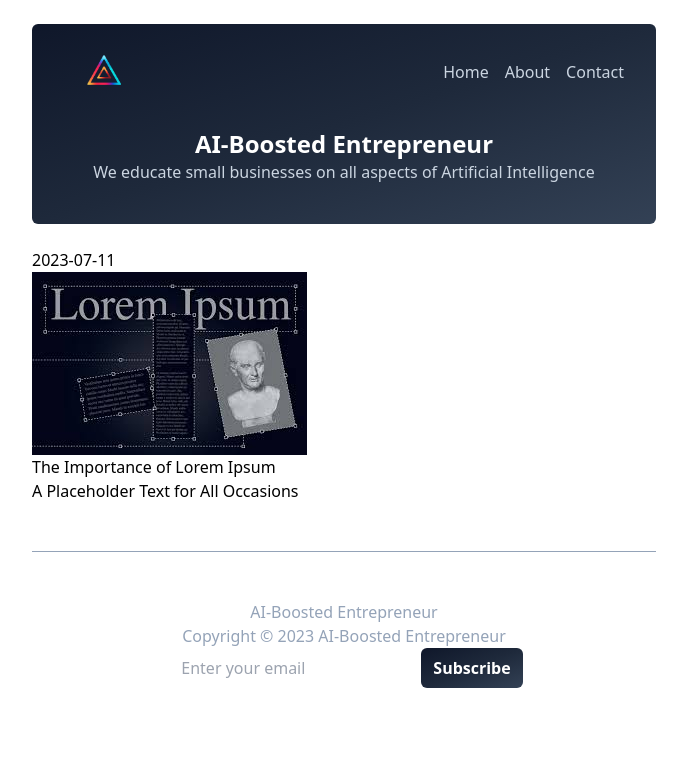
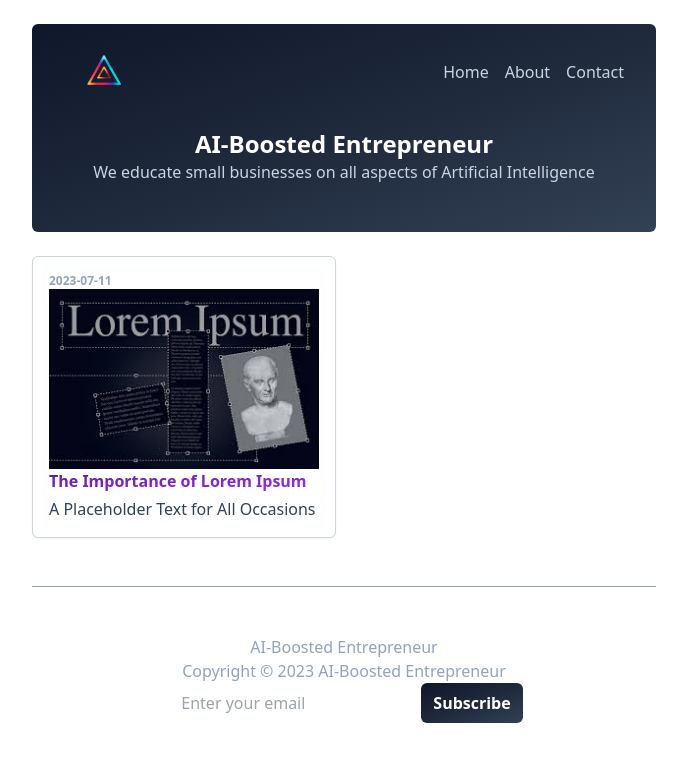
Before and after one commit to CalderonVasquez/ai_blog, a Next.js app: page / in a window 1280 px wide. Shown: the top 762 px of the page, without its empty margins (296-983 px from the left). Built offline with nearby package versions, Linux system fonts and the light colour scheme.

Commit message:
added css

```diff
--- a/app/page.tsx
+++ b/app/page.tsx
@@ -8,7 +8,7 @@ const HomePage = () => {
     )
 
   return (
-     <div>
+     <div className="grid grid-cols-1 md:grid-cols-2 gap-4">
       <h1>{postPreview}</h1>
     </div>
   )
--- a/app/posts/[slug]/page.tsx
+++ b/app/posts/[slug]/page.tsx
@@ -1,4 +1,3 @@
-import Link from "next/link"
 import fs from 'fs'
 import matter from "gray-matter";
 import Markdown from "markdown-to-jsx";
@@ -23,9 +22,13 @@ const PostPage = (props: any) => {
 
   return (
     <div>
-      <p>{post.data.date}</p>
-      <h1>{post.data.title}</h1>
-      <Markdown>{post.content}</Markdown>
+      <div className="my-12 text-center">
+        <h1 className="text-2xl text-slate-600">{post.data.title}</h1>
+        <p className="text-slate-400 mt-2">{post.data.date}</p>
+      </div>
+      <article className="prose">
+        <Markdown>{post.content}</Markdown>
+      </article>
     </div>
   )
 }
--- a/components/Header.tsx
+++ b/components/Header.tsx
@@ -14,14 +14,14 @@ const Header: React.FC = () => {
               alt="logo"
             />
           </div>
-          <div className="text-slate-300 space-x-4 underline-hover">
-            <Link href="/" passHref>Home</Link>
-            <Link href="/about" passHref>About</Link>
-            <Link href="/contact" passHref>Contact</Link>
+          <div className="text-slate-300 space-x-4">
+            <Link className="hover:underline" href="/" passHref>Home</Link>
+            <Link className="hover:underline" href="/about" passHref>About</Link>
+            <Link className="hover:underline" href="/contact" passHref>Contact</Link>
           </div>
         </div>
         <h1 className="text-2xl text-white font-bold mt-4">AI-Boosted Entrepreneur</h1>
-        <p className="text-slate-300 text-center mb-8">We educate small businesses on all aspects of Artificial Intelligence</p>
+        <p className="text-slate-300 text-center mb-10">We educate small businesses on all aspects of Artificial Intelligence</p>
       </div>
     </header>
   );
--- a/components/PostPreviews.tsx
+++ b/components/PostPreviews.tsx
@@ -2,14 +2,15 @@ import Link from 'next/link'
 
 const PostPreviews: React.FC = (props: any) => {
     return (
-        <div>
-      <p>{props.date}</p>
-      <img src={props.image} alt="lorem ipsum"></img>
-      <Link href={`/posts/${props.slug}`}>
-        <h2>{props.title}</h2>
-      </Link>
-      <p>{props.subtitle}</p>
-    </div>
+        <div className="border border-slate-300 p-4 rounded-md shadow-sm
+          bg-white">
+          <p className="font-bold text-xs text-slate-400">{props.date}</p>
+          <img src={props.image} alt="lorem ipsum"></img>
+          <Link href={`/posts/${props.slug}`}>
+            <h2 className=" font-bold text-transparent bg-clip-text bg-gradient-to-br from-purple-900 via-purple-700 to-purple-600 mb-1">{props.title}</h2>
+          </Link>
+          <p className="text-slate-700">{props.subtitle}</p>
+      </div>
     )
 }
 
```
